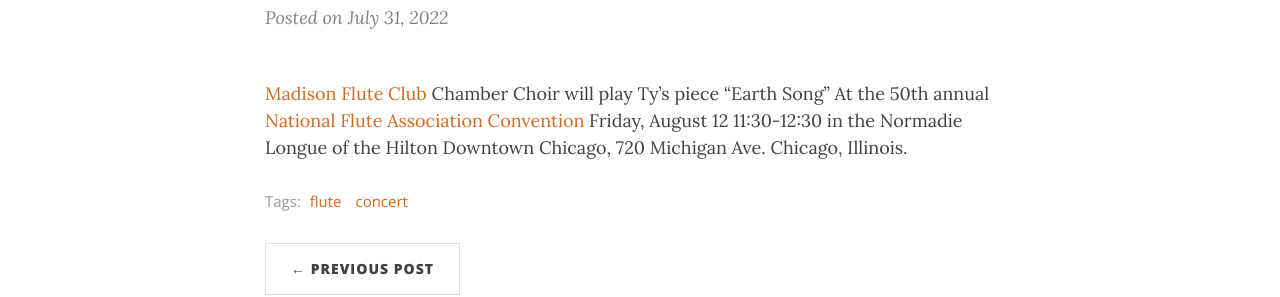
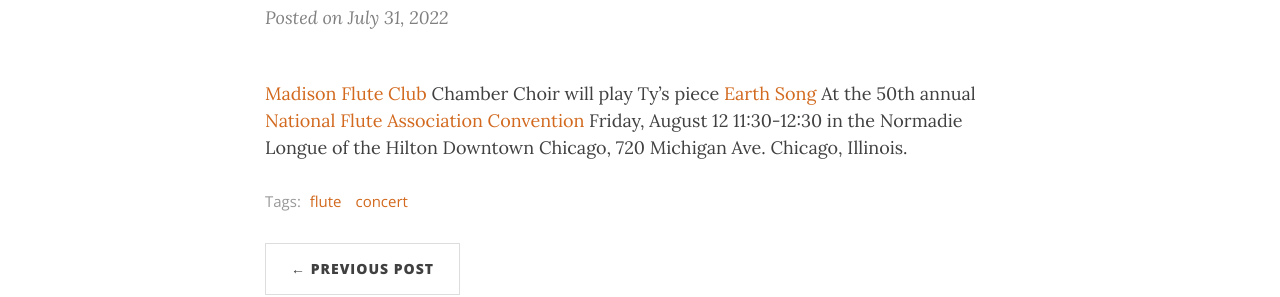
Before and after one commit to ctrueden/tykroll.com, a Jekyll site: the page built from _posts/2022-07-31-Earth-Song-at-NFA.md, in a window 1280 px wide. Shown: the part 216-513 px from the top of the page. Built offline with Jekyll 4.4.1, drawn with Linux system fonts in a browser that asks for light colours; nearby versions of some CDN libraries; part of the change alters nothing that is shown.

```diff
--- a/_posts/2022-07-31-Earth-Song-at-NFA.md
+++ b/_posts/2022-07-31-Earth-Song-at-NFA.md
@@ -4,6 +4,6 @@ title: "Earth Song at NFA"
 tags: [flute, concert]
 ---
 
-[Madison Flute Club](https://madisonfluteclub.org/) Chamber Choir will play Ty's piece "Earth Song"
+[Madison Flute Club](https://madisonfluteclub.org/) Chamber Choir will play Ty's piece [Earth Song](https://www.musicnotes.com/sheetmusic/mtd.asp?ppn=MN0260284)
 At the 50th annual [National Flute Association Convention](https://www.nfaonline.org/convention/2022-convention)
 Friday, August 12 11:30-12:30 in the Normadie Longue of the Hilton Downtown Chicago, 720 Michigan Ave. Chicago, Illinois.
```
